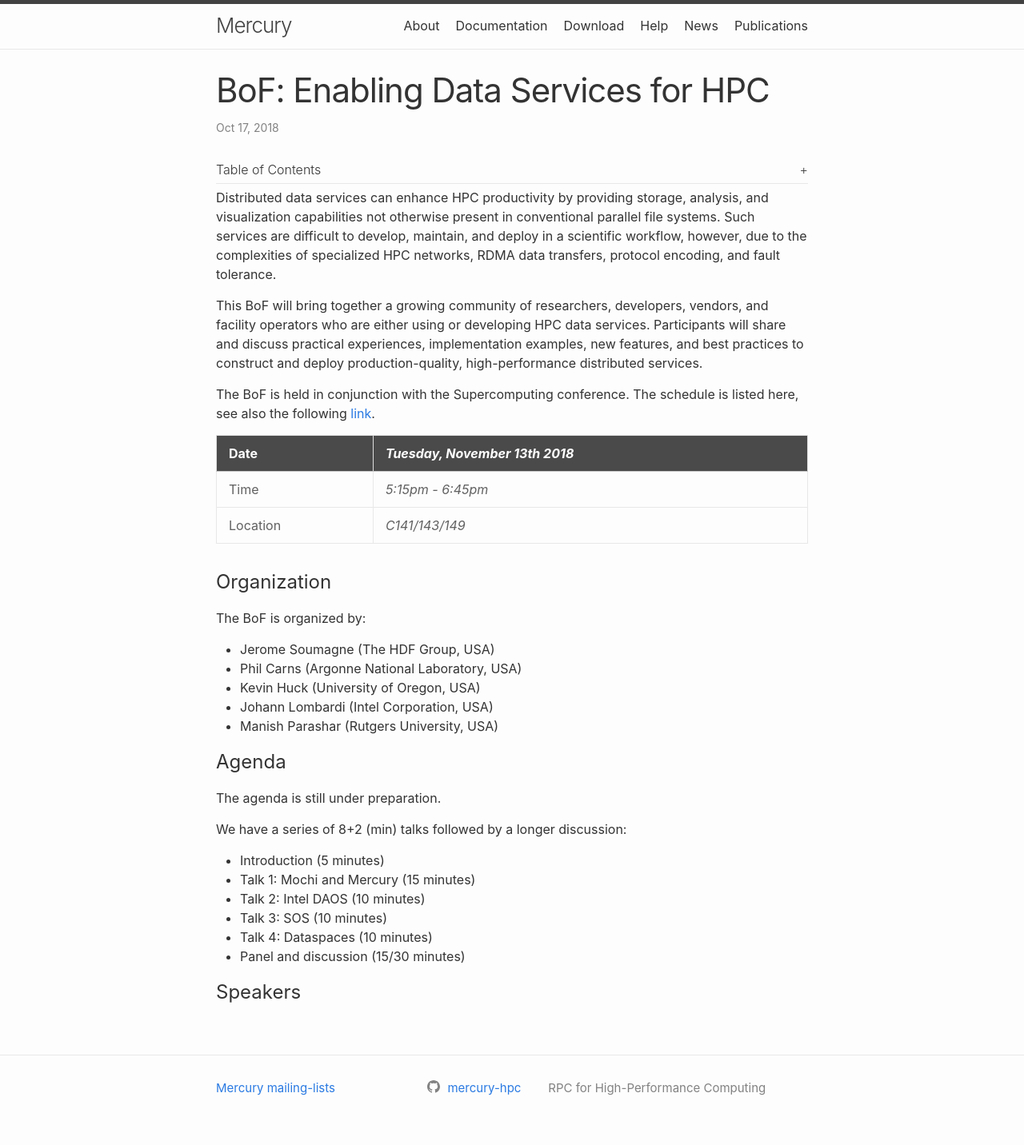
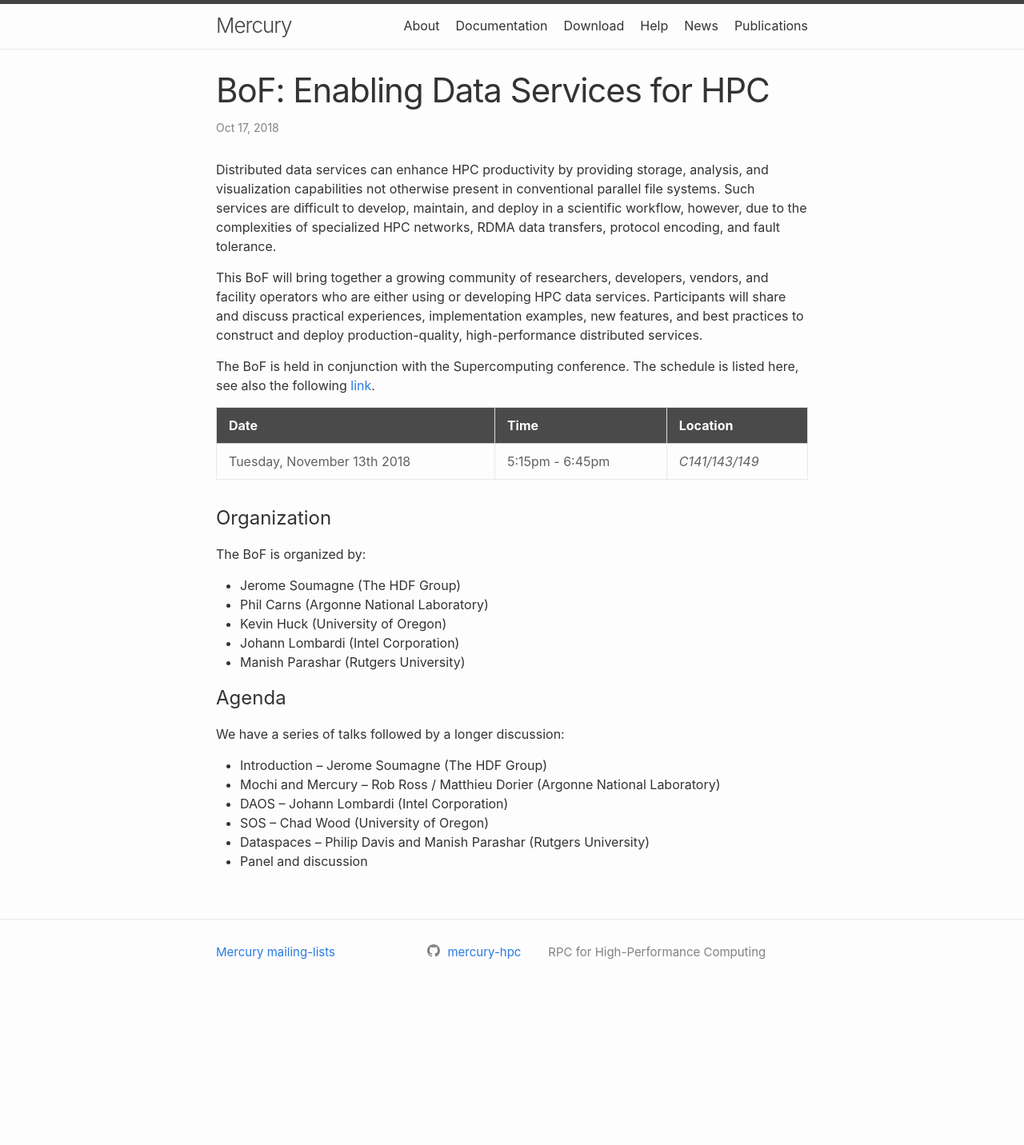
Before and after one commit to Mercury-HPC/Mercury-HPC.github.io, a Jekyll site: the page built from _posts/2018-10-17-data-services-bof.markdown, in a window 1280 px wide. Shown: the whole page at 80% size. Built offline with Jekyll 4.4.1, drawn with Linux system fonts in a browser that asks for light colours; nearby versions of some CDN libraries; after the commit the page ends 1262 px from its top, so only the background shows below that.

Commit message:
BOF update

```diff
--- a/_posts/2018-10-17-data-services-bof.markdown
+++ b/_posts/2018-10-17-data-services-bof.markdown
@@ -12,34 +12,28 @@ This BoF will bring together a growing community of researchers, developers, ven
 The BoF is held in conjunction with the Supercomputing conference.
 The schedule is listed here, see also the following [link][SC18-bof].
 
-Date     | *Tuesday, November 13th 2018*
--------- | ------------------------
-Time     | *5:15pm - 6:45pm*
--------- | ------------------------
-Location | *C141/143/149*
+Date                         | Time              | Location
+---------------------------- | ------------------| --------------
+Tuesday, November 13th 2018  | 5:15pm - 6:45pm | *C141/143/149*
 
 # Organization
 
 The BoF is organized by:
-* Jerome Soumagne (The HDF Group, USA)
-* Phil Carns (Argonne National Laboratory, USA)
-* Kevin Huck (University of Oregon, USA)
-* Johann Lombardi (Intel Corporation, USA)
-* Manish Parashar (Rutgers University, USA)
+* Jerome Soumagne (The HDF Group)
+* Phil Carns (Argonne National Laboratory)
+* Kevin Huck (University of Oregon)
+* Johann Lombardi (Intel Corporation)
+* Manish Parashar (Rutgers University)
 
 # Agenda
 
-The agenda is still under preparation.
-
-We have a series of 8+2 (min) talks followed by a longer discussion:
-* Introduction (5 minutes)
-* Talk 1: Mochi and Mercury (15 minutes)
-* Talk 2: Intel DAOS (10 minutes)
-* Talk 3: SOS (10 minutes)
-* Talk 4: Dataspaces (10 minutes)
-* Panel and discussion (15/30 minutes)
-
-# Speakers
+We have a series of talks followed by a longer discussion:
+* Introduction -- Jerome Soumagne (The HDF Group)
+* Mochi and Mercury -- Rob Ross / Matthieu Dorier (Argonne National Laboratory)
+* DAOS -- Johann Lombardi (Intel Corporation)
+* SOS -- Chad Wood (University of Oregon)
+* Dataspaces -- Philip Davis and Manish Parashar (Rutgers University)
+* Panel and discussion
 
 
 [SC18-bof]: https://sc18.supercomputing.org/presentation/?id=bof166&sess=sess423
```
